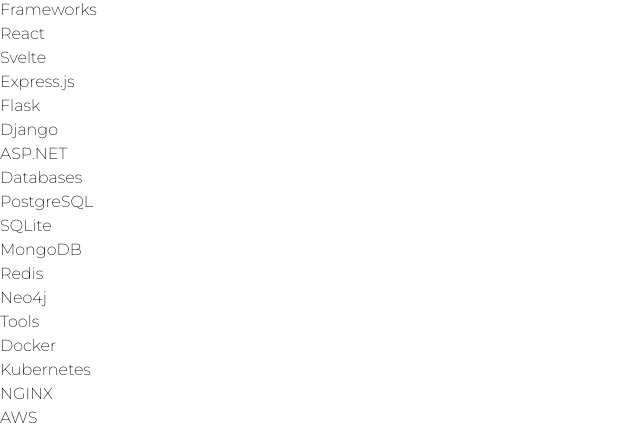
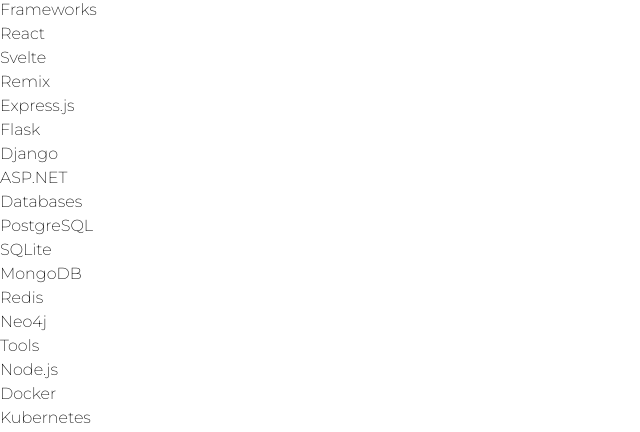
Before and after one commit to JeffC25/JeffC25.github.io, a React (Vite) app: page / in a window 1280 px wide. Shown: the part 686-1118 px from the top of the page, without its empty margins (0-640 px from the left). Built offline with nearby package versions, Linux system fonts and the light colour scheme.

Commit message:
update about page

```diff
--- a/src/components/SkillsWidget.tsx
+++ b/src/components/SkillsWidget.tsx
@@ -26,6 +26,7 @@ const SkillsWidget = ({tab}: Props) => {
                 <ul className="text-xl md:text-3xl space-y-2">
                     <li>React</li>
                     <li>Svelte</li>
+                    <li>Remix</li>
                     <li>Express.js</li>
                     <li>Flask</li>
                     <li>Django</li>
@@ -49,11 +50,11 @@ const SkillsWidget = ({tab}: Props) => {
                     Tools
                 </h1>
                 <ul className="text-xl md:text-3xl space-y-2">
+                    <li>Node.js</li>
                     <li>Docker</li>
                     <li>Kubernetes</li>
                     <li>NGINX</li>
                     <li>AWS</li>
-
                 </ul>
             </div>
         </section>
```
